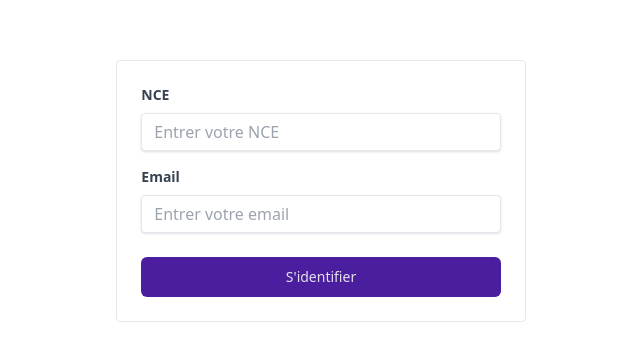
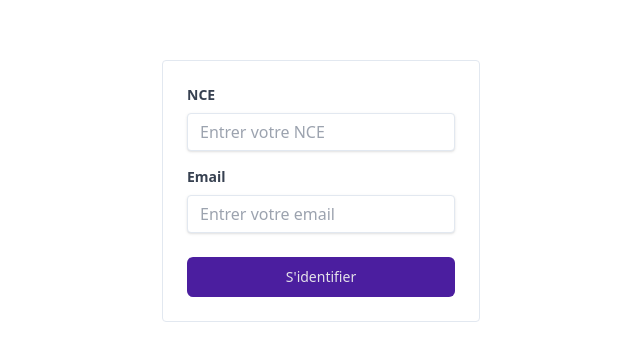
Before and after one commit to habibjeux/vote.cesi.front, a React (Vite) app: page /login in a window 1280 px wide. Shown: the part 209-570 px from the top of the page, without its empty margins (319-959 px from the left). Built offline with nearby package versions, Linux system fonts and the light colour scheme; what react-papaparse would draw is missing.

Commit message:
login page for student

```diff
--- a/src/pages/login.tsx
+++ b/src/pages/login.tsx
@@ -1,22 +1,63 @@
-import { Link } from "react-router-dom";
+import { useState } from "react";
 import { Badge } from "../components/ui/badge";
 import { Button } from "../components/ui/button";
+import { LoginCredentials } from "../types/auth.type";
+import { login } from "../services/login.service";
+import { useNavigate } from "react-router-dom";
+import axios from "axios";
+import { Student } from "../types/student.type";
 
 export default function LoginPage() {
+  const navigate = useNavigate();
+  const [credentiels, setCredentials] = useState<LoginCredentials>({
+    nce: "",
+    email: "",
+  });
+  const [error, setError] = useState<string | null>(null);
+  const [loading, setLoading] = useState<boolean>(false);
+  const handleChange = (e: React.ChangeEvent<HTMLInputElement>) => {
+    const { id, value } = e.target;
+    setCredentials((prev) => ({ ...prev, [id]: value }));
+  };
+
+  const handleSubmit = async (e: React.FormEvent<HTMLFormElement>) => {
+    e.preventDefault();
+    setLoading(true);
+    try {
+      const response: Student = await login(credentiels);
+      return navigate("/login/otp", { state: { user: response } });
+    } catch (err) {
+      if (axios.isAxiosError(err)) {
+        if (err.code === "ERR_NETWORK") {
+          setError(
+            "Impossible de se connecter au serveur. Vérifiez votre connexion internet ou contactez l'administrateur."
+          );
+        } else {
+          setError(() => err.response?.data);
+        }
+      } else {
+        setError(() => "Une erreur inattendue s'est produite.");
+        console.error("Unexpected error:", error);
+      }
+      setLoading(false);
+    }
+  };
   return (
     <div className="w-screen h-screen flex  justify-center items-center">
-      <div className="border w-/12 p-6 rounded-sm">
+      <form onSubmit={handleSubmit} className="border w-[318px] p-6 rounded-sm">
         <label
           className="block text-gray-700 text-sm font-bold mb-2"
-          htmlFor="NCE"
+          htmlFor="nce"
         >
           NCE
         </label>
         <input
           className="shadow appearance-none border rounded w-full py-2 px-3 text-gray-700 leading-tight focus:outline-none focus:shadow-outline"
-          id="NCE"
+          id="nce"
           type="text"
           placeholder="Entrer votre NCE"
+          onChange={handleChange}
+          value={credentiels.nce}
         />
         <label
           className="block text-gray-700 text-sm font-bold mb-2 mt-4"
@@ -29,14 +70,19 @@ export default function LoginPage() {
           id="email"
           type="email"
           placeholder="Entrer votre email"
+          onChange={handleChange}
+          value={credentiels.email}
         />
-        <Badge className="w-full mt-2 hidden" variant={"destructive"}>
-          Error
+        <Badge
+          className={`w-full mt-2 variant hidden ${error && "block"}`}
+          variant={"destructive"}
+        >
+          {error}
         </Badge>
-        <Link to="#">
-          <Button className="w-full mt-6 py-2">S'identifier</Button>
-        </Link>
-      </div>
+        <Button className="w-full mt-6 py-2">
+          {!loading ? "S'identifier" : "Loading..."}
+        </Button>
+      </form>
     </div>
   );
 }
```
